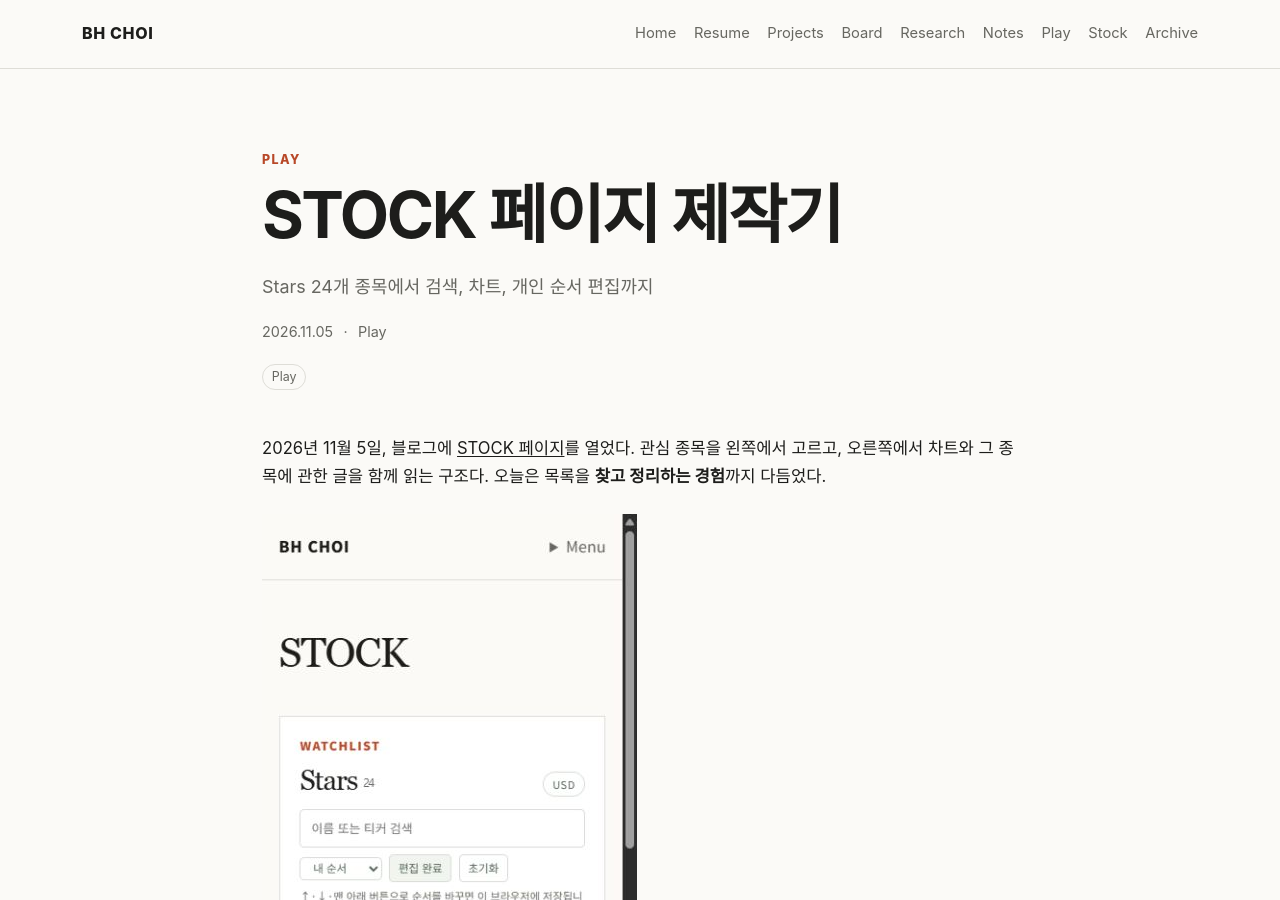
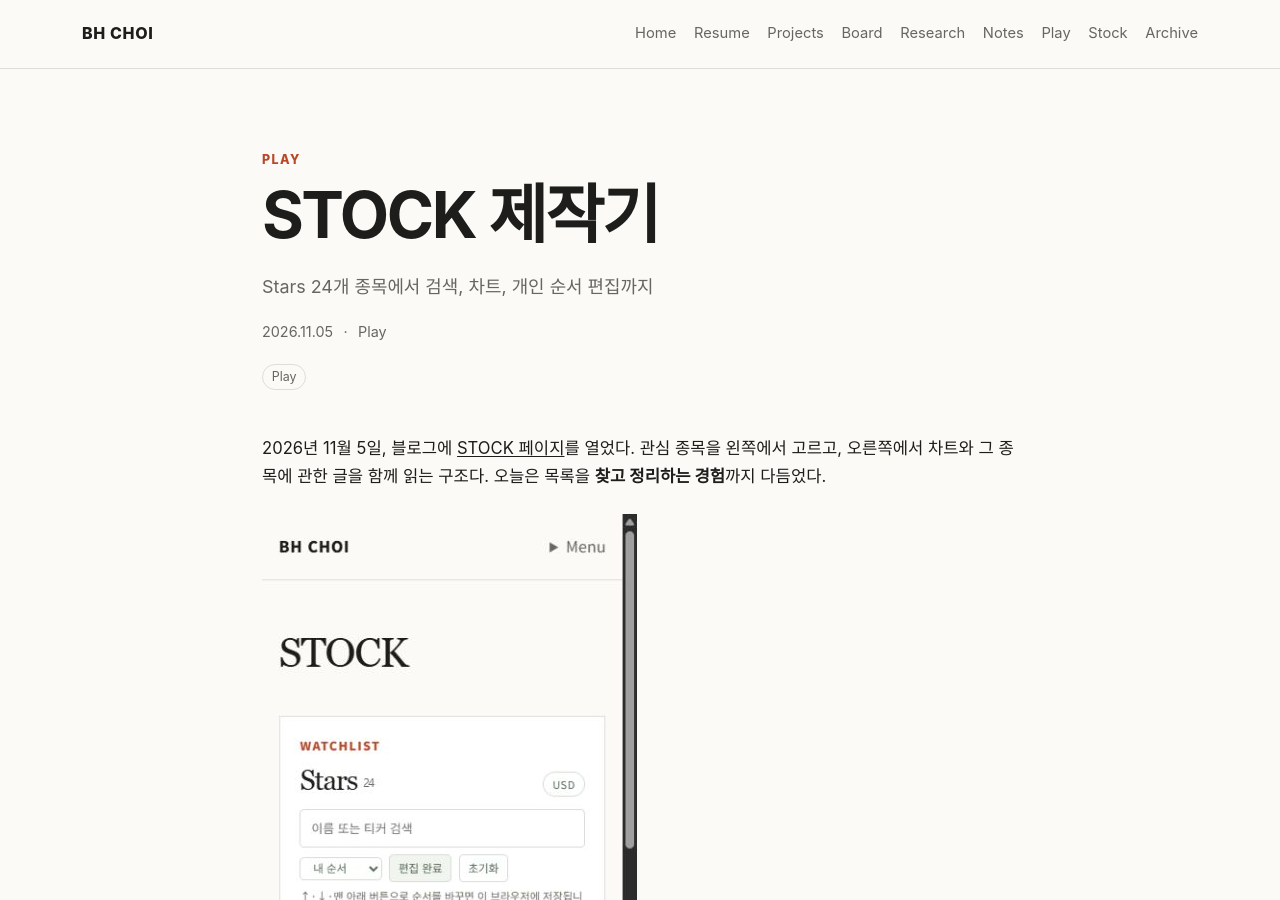
Before and after one commit to cbh456746/cbh456746.github.io, a Jekyll site: the page built from _posts/2026-11-05-stock-watchlist-build-log.md, in a window 1280 px wide and 900 px high. Built offline with Jekyll 4.4.1, drawn with Linux system fonts in a browser that asks for light colours; comment, search, counter and statistics services are not loaded.

Commit message:
Fit Stock Play heading on narrow phones

```diff
--- a/_posts/2026-11-05-stock-watchlist-build-log.md
+++ b/_posts/2026-11-05-stock-watchlist-build-log.md
@@ -1,6 +1,6 @@
 ---
 layout: post
-title: "STOCK 페이지 제작기"
+title: "STOCK 제작기"
 subtitle: "Stars 24개 종목에서 검색, 차트, 개인 순서 편집까지"
 date: 2026-11-05 23:55:00 +0900
 permalink: /play/stock-watchlist-build-log/
```
